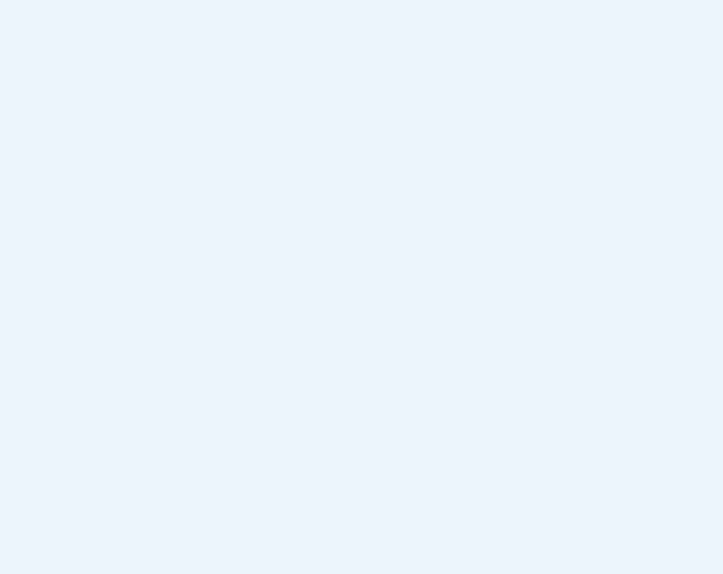
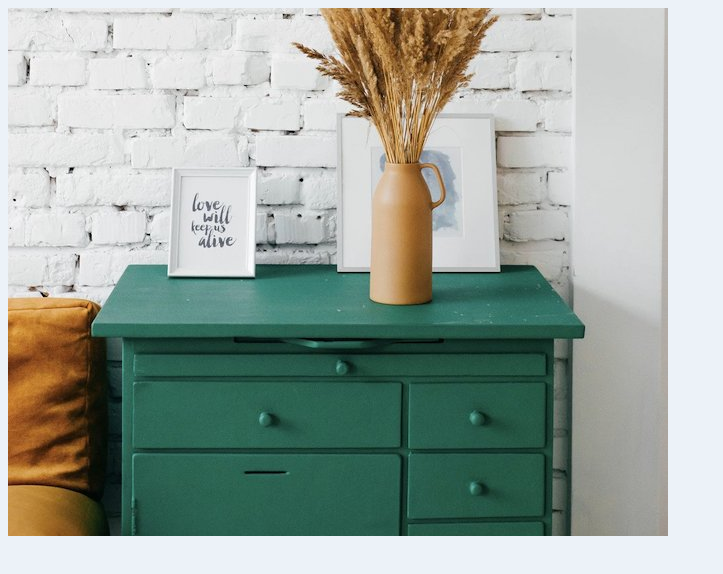
Before and after one commit to IgnacioRugolo/SegundoChallenge, a website: page index.html in a window 1280 px wide. Shown: the whole page, without its empty margins (0-723 px from the left). Drawn offline with Linux system fonts and the light colour scheme.

Commit message:
Agregado de imagen en el div

```diff
--- a/index.html
+++ b/index.html
@@ -24,7 +24,7 @@
 <div class="encuadre">
 
 <div class="divImagen">
-
+  <img src="./images/drawers.jpg" alt="Mesada con jarro.">
 
 </div>
 
```
